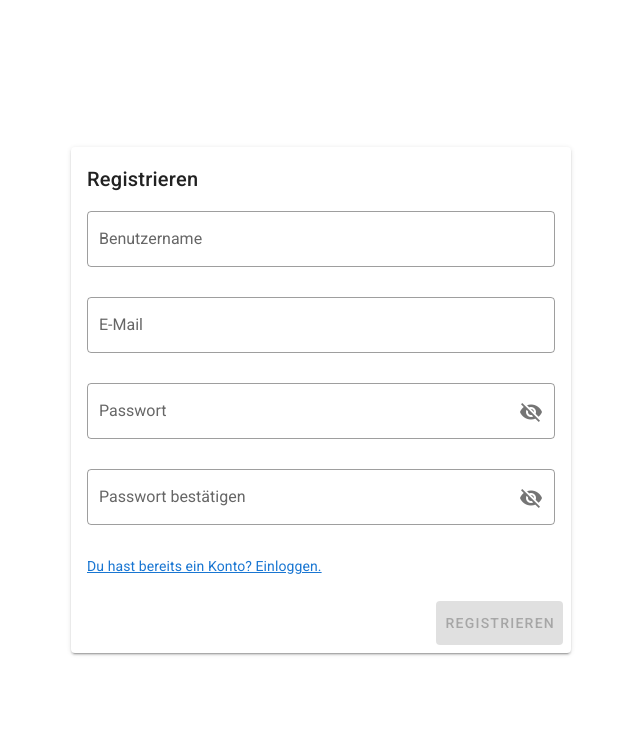
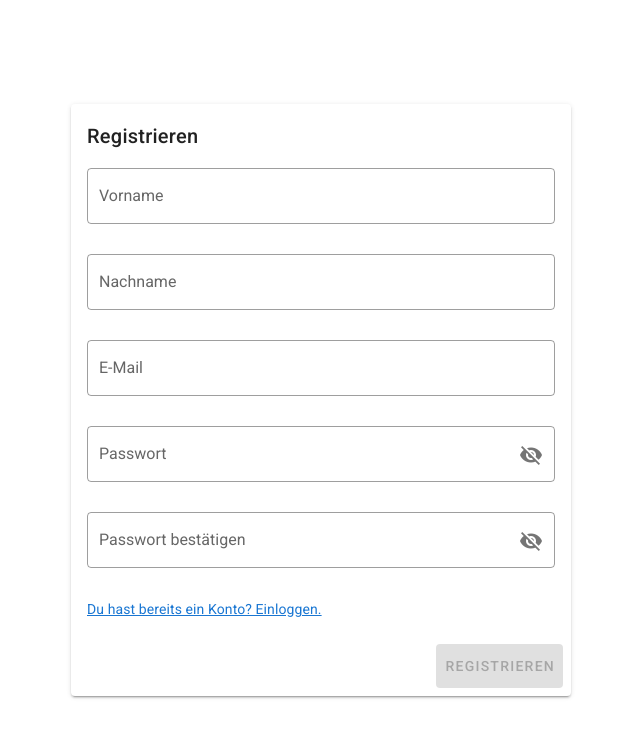
Before and after one commit to jeffnawroth/gaeb-gateway, a Vue app: page /register in a window 1280 px wide. Shown: the top 738 px of the page, without its empty margins (319-959 px from the left). Built offline with nearby package versions, Linux system fonts and the light colour scheme.

Commit message:
- Username + First name and last name #2

```diff
--- a/src/views/HomeView.vue
+++ b/src/views/HomeView.vue
@@ -5,7 +5,7 @@
         Welcome to the App!
       </h1>
       <h1 v-else>
-        Welcome {{ user.username }}
+        Welcome {{ user.firstName }}
       </h1>
     </v-col>
     <v-col
--- a/src/views/RegisterView.vue
+++ b/src/views/RegisterView.vue
@@ -7,12 +7,24 @@
           <v-card-text>
             <ValidationProvider
               v-slot="{ errors }"
-              vid="username"
+              vid="firstName"
               rules="required"
             >
               <v-text-field
-                v-model="username"
-                label="Benutzername"
+                v-model="firstName"
+                label="Vorname"
+                :error-messages="errors"
+                outlined
+              />
+            </ValidationProvider>
+            <ValidationProvider
+              v-slot="{ errors }"
+              vid="lastName"
+              rules="required"
+            >
+              <v-text-field
+                v-model="lastName"
+                label="Nachname"
                 :error-messages="errors"
                 outlined
               />
@@ -86,7 +98,8 @@ import { mapActions } from "vuex";
 export default Vue.extend({
   components: { ValidationObserver, ValidationProvider },
   data: () => ({
-    username: "",
+    firstName: "",
+    lastName: "",
     email: "",
     password: "",
     passwordConfirm: "",
@@ -98,7 +111,8 @@ export default Vue.extend({
     //Register the user
     async registerUser() {
       await this.register({
-        username: this.username,
+        firstName: this.firstName,
+        lastName: this.lastName,
         email: this.email,
         password: this.password,
       });
```
